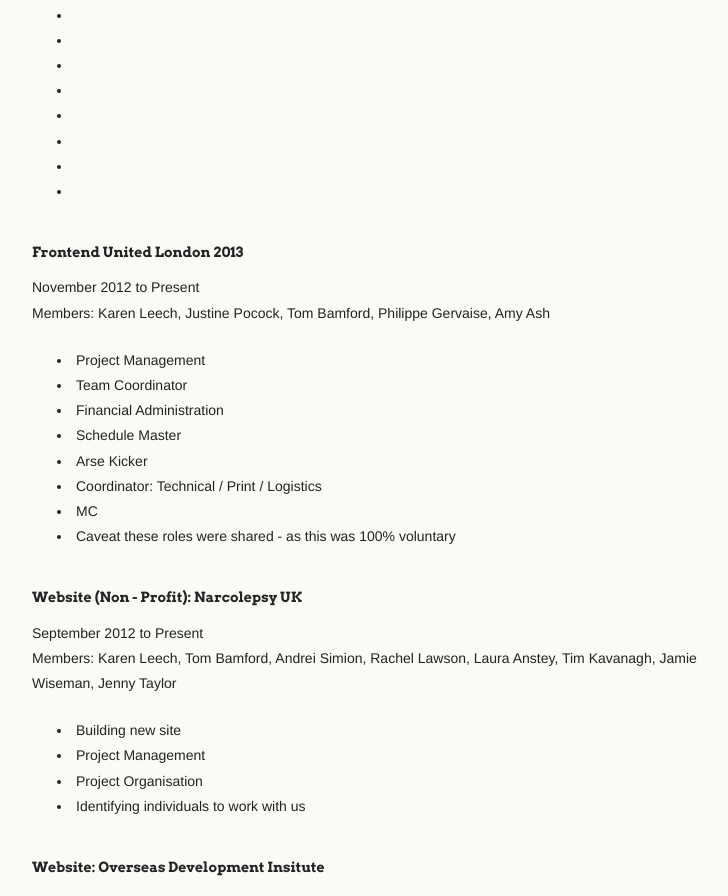
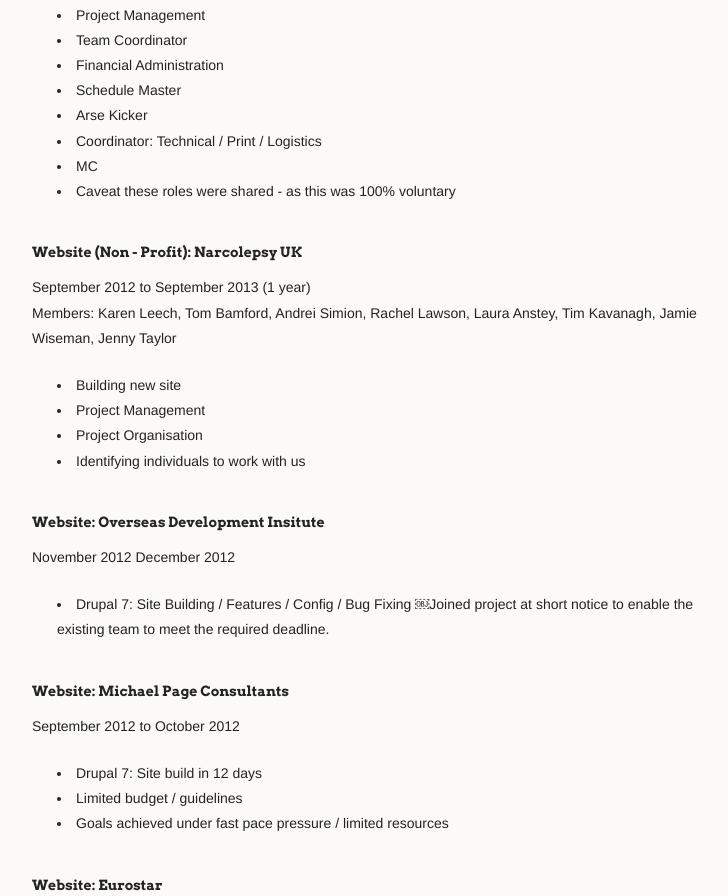
Before and after one commit to kae76/tinkerer-octo-mission, a plain HTML site: page index.html in a window 1280 px wide. Shown: the part 6924-7820 px from the top of the page, without its empty margins (228-956 px from the left). Drawn offline with Linux system fonts and the light colour scheme.

Commit message:
removing unrequited lists

```diff
--- a/index.html
+++ b/index.html
@@ -425,7 +425,7 @@
 
 </code></pre>
 <h2></h2>
--->
+
 
 <h4>
 <a name="" class="anchor" href="#"><span class="octicon octicon-link"></span></a>
@@ -444,7 +444,7 @@
 <li></li>
 <li></li>
 </ul>
-
+-->
 <h4>
 <h4>
 <a name="frontend-united-london-2013" class="anchor" href="#frontend-united-london-2013"><span class="octicon octicon-link"></span></a>
@@ -468,7 +468,7 @@
 <a name="website-non---profit-narcolepsy-uk" class="anchor" href="#website-non---profit-narcolepsy-uk"><span class="octicon octicon-link"></span></a>
 Website (Non - Profit): Narcolepsy UK</h4>
 
-<p>September 2012 to Present<br>
+<p>September 2012 to September 2013 (1 year)<br>
 Members: Karen Leech, Tom Bamford, Andrei Simion, Rachel Lawson, Laura Anstey, Tim Kavanagh, Jamie Wiseman, Jenny Taylor</p>
 
 <ul>
```
